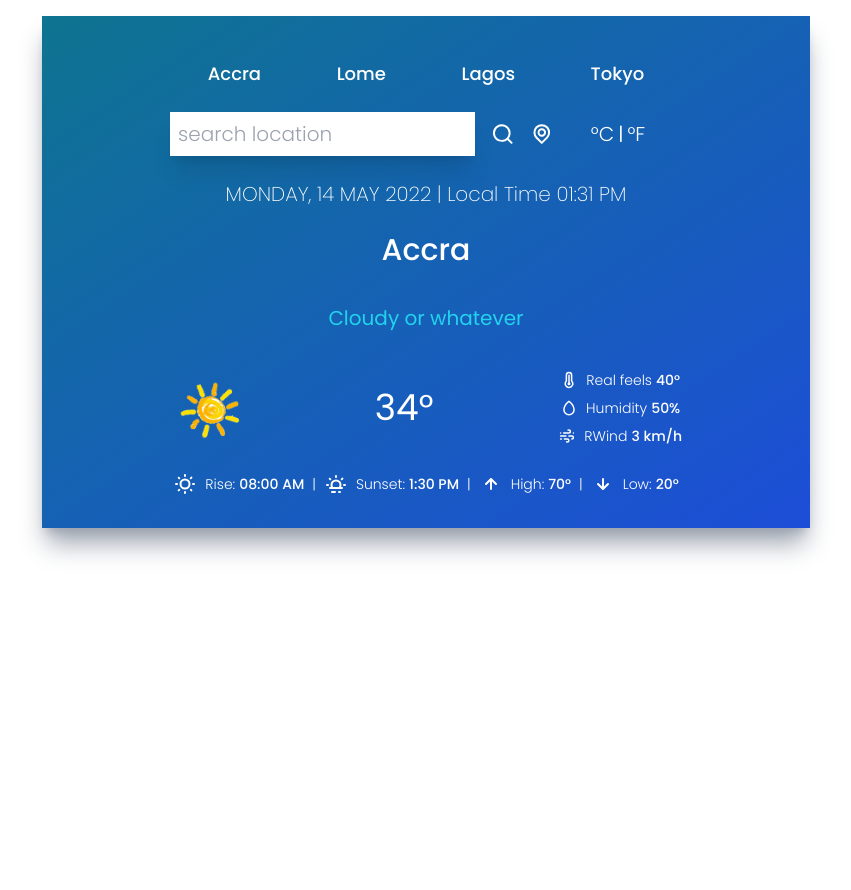
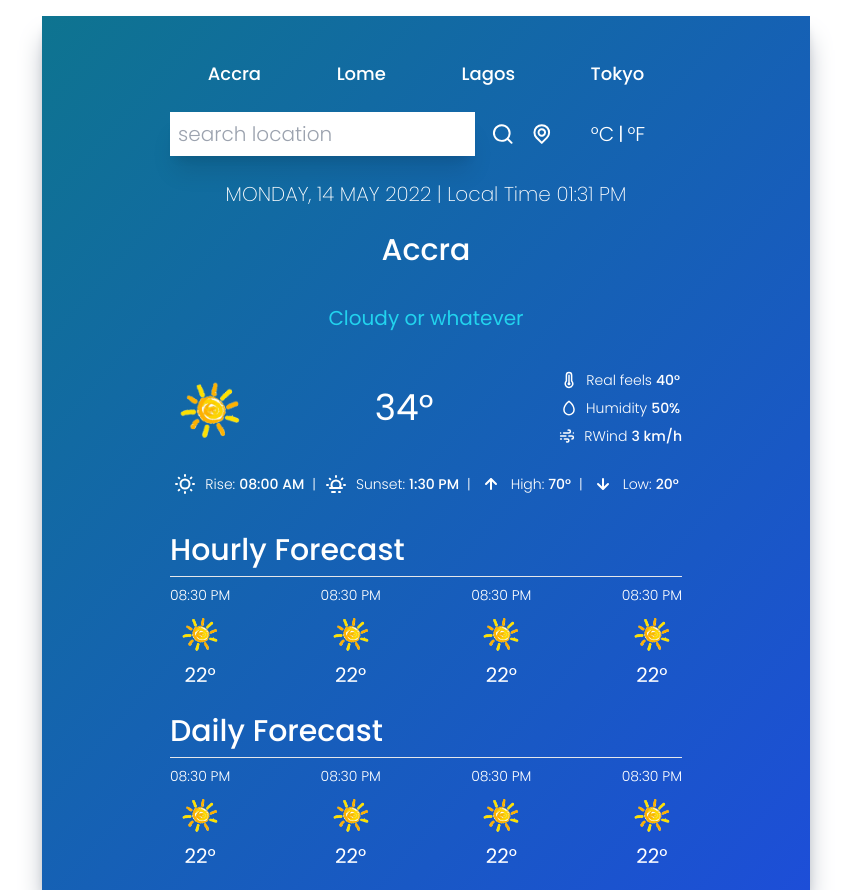
Before and after one commit to Wil-Wena/Weather-App, a React (Create React App) app: page / in a window 1280 px wide. Shown: the whole page, without its empty margins (214-1065 px from the left). Before the commit the page ends 800 px from the top, so only its background shows below. Built offline with nearby package versions, Linux system fonts and the light colour scheme.

Commit message:
Forecast UI done

```diff
--- a/src/App.js
+++ b/src/App.js
@@ -1,9 +1,9 @@
 import './App.css';
 import Entry from './components/Entry';
+import Forecast from './components/Forecast';
 import TempDetails from './components/TempDetails';
 import TimeLocation from './components/TimeLocation';
 import TopButtons from './components/TopButtons';
-//import UilReact from '@iconscout/react-unicons/icons/uil-react'
 
 function App() {
   return (
@@ -14,6 +14,9 @@ function App() {
         <Entry/>
         <TimeLocation/>
         <TempDetails/>
+        <Forecast title="Hourly Forecast"/>
+        <Forecast title="Daily Forecast"/>
+
       </div>
   );
 }
--- /dev/null
+++ b/src/components/Forecast.jsx
@@ -0,0 +1,42 @@
+import React from 'react'
+import sun from '../assets/sun.png';
+
+function Forecast({title}) {
+  return (
+    <div>
+        <div className='flex items-center justify-start mt-6'></div>
+            <p className='text-white font-medium'>{title}</p>
+            <hr className='my-2'/>
+
+            <div className='flex flex-row items-center justify-between text-white'>
+                <div className='flex flex-col items-center justify-center'>
+                    <p className='font-light text-sm'>08:30 PM</p>
+                    <img src={sun} className='w-12 my-1' alt="" />
+                    <p className='text-xl'>22°</p>
+                </div>
+
+                <div className='flex flex-col items-center justify-center'>
+                    <p className='font-light text-sm'>08:30 PM</p>
+                    <img src={sun} className='w-12 my-1' alt="" />
+                    <p className='text-xl'>22°</p>
+                </div>
+
+                <div className='flex flex-col items-center justify-center'>
+                    <p className='font-light text-sm'>08:30 PM</p>
+                    <img src={sun} className='w-12 my-1' alt="" />
+                    <p className='text-xl'>22°</p>
+                </div>
+
+                <div className='flex flex-col items-center justify-center'>
+                    <p className='font-light text-sm'>08:30 PM</p>
+                    <img src={sun} className='w-12 my-1' alt="" />
+                    <p className='text-xl'>22°</p>
+                </div>
+            </div>
+
+
+    </div>
+  )
+}
+
+export default Forecast
--- a/src/components/TempDetails.jsx
+++ b/src/components/TempDetails.jsx
@@ -36,6 +36,8 @@ function TempDetails() {
                 </div>
 
             </div>
+
+            {/* Temperature deatials consisting of sunset and respective time intervals */}
              <div className='flex flex-row items-center justify-center space-x-2 py-3 text-sm'>
                     <UilSun />
                     <p className='font-light'> Rise:
```
